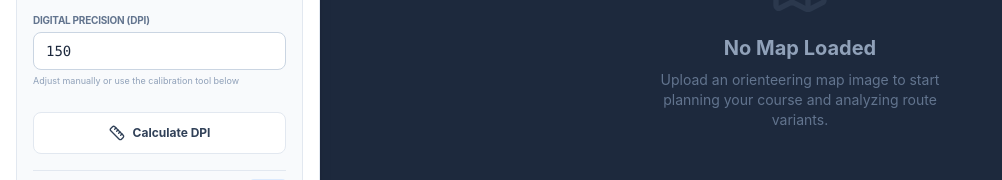
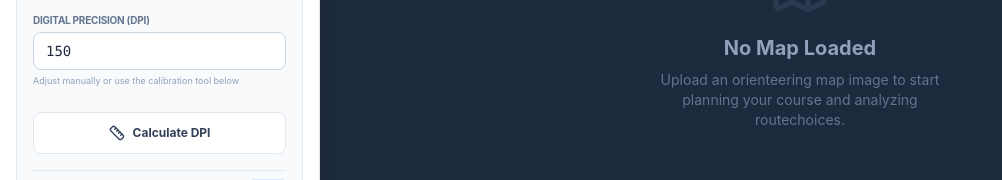
Before and after one commit to joesunley/Routechoice-Analysis, a React (Vite) app: page / in a window 1280 px wide. Shown: the part 358-538 px from the top of the page, without its empty margins (0-1002 px from the left). Built offline with nearby package versions, Linux system fonts and the light colour scheme.

Commit message:
Change Variant to Routechoice

```diff
--- a/src/components/MapWorkspace.tsx
+++ b/src/components/MapWorkspace.tsx
@@ -64,11 +64,10 @@ export default function MapWorkspace({
         </div>
       )}
       {!mapImage && (
-        <div className="absolute inset-0 flex flex-col items-center justify-center text-slate-500 p-8 text-center">
-          <Map size={64} className="mb-4 opacity-20" />
+        <div className="absolute inset-0 flex flex-col items-center justify-center text-slate-500 p-8 text-center">          <Map size={64} className="mb-4 opacity-20" />
           <h2 className="text-xl font-bold text-slate-400">No Map Loaded</h2>
           <p className="max-w-xs mt-2 text-sm">
-            Upload an orienteering map image to start planning your course and analyzing route variants.
+            Upload an orienteering map image to start planning your course and analyzing routechoices.
           </p>
         </div>
       )}
--- a/src/components/Sidebar/LegAnalysis.tsx
+++ b/src/components/Sidebar/LegAnalysis.tsx
@@ -35,11 +35,9 @@ export default function LegAnalysis({ legs, variants, selectedLegIndex, setSelec
               >
                 <span className="text-xs font-black text-slate-700">{leg.label}</span>
                 <span className="text-[11px] font-mono text-slate-400">Straight: {leg.straightLength.toFixed(0)}m</span>
-              </div>
-
-              <div className="p-2 space-y-1.5">
+              </div>              <div className="p-2 space-y-1.5">
                 {legVariants.length === 0 ? (
-                  <div className="text-[10px] text-slate-400 italic text-center py-1">No variants drawn yet</div>
+                  <div className="text-[10px] text-slate-400 italic text-center py-1">No routechoices drawn yet</div>
                 ) : (
                   (() => {
                     const shortestVariantLen = Math.min(
--- a/src/components/Sidebar/ToolSection.tsx
+++ b/src/components/Sidebar/ToolSection.tsx
@@ -21,13 +21,12 @@ export default function ToolSection({ mode, setMode, controlsCount }: ToolSectio
           className={`flex-1 py-1.5 text-sm font-medium rounded-md flex justify-center items-center gap-1.5 no-drag cursor-pointer ${mode === 'controls' ? 'bg-white shadow-sm text-pink-600' : 'text-slate-500 hover:text-slate-700'}`}
         >
           <MapPin size={14} /> Course
-        </button>
-        <button
+        </button>        <button
           onClick={() => setMode('variants')}
           disabled={controlsCount < 2}
           className={`flex-1 py-1.5 text-sm font-medium rounded-md flex justify-center items-center gap-1.5 disabled:opacity-50 no-drag cursor-pointer ${mode === 'variants' ? 'bg-white shadow-sm text-blue-600' : 'text-slate-500 hover:text-slate-700'}`}
         >
-          <Route size={14} /> Variants
+          <Route size={14} /> Routechoices
         </button>
       </div>
     </section>
```
